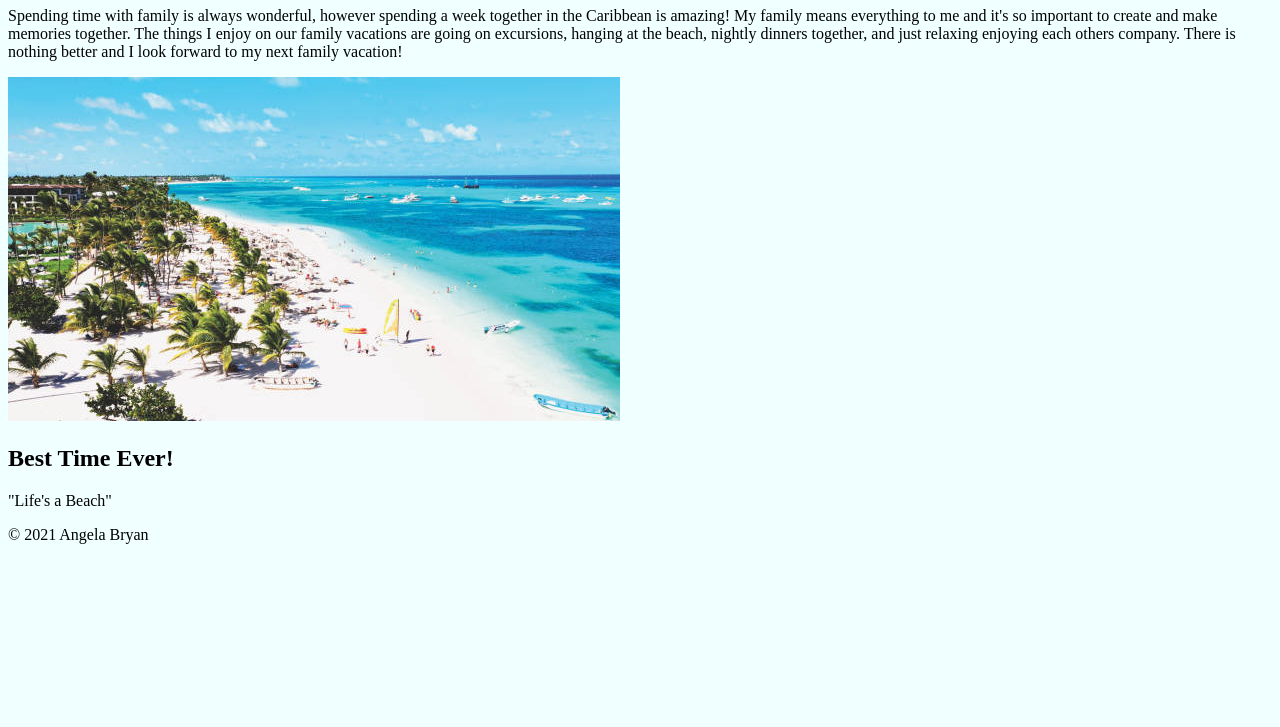
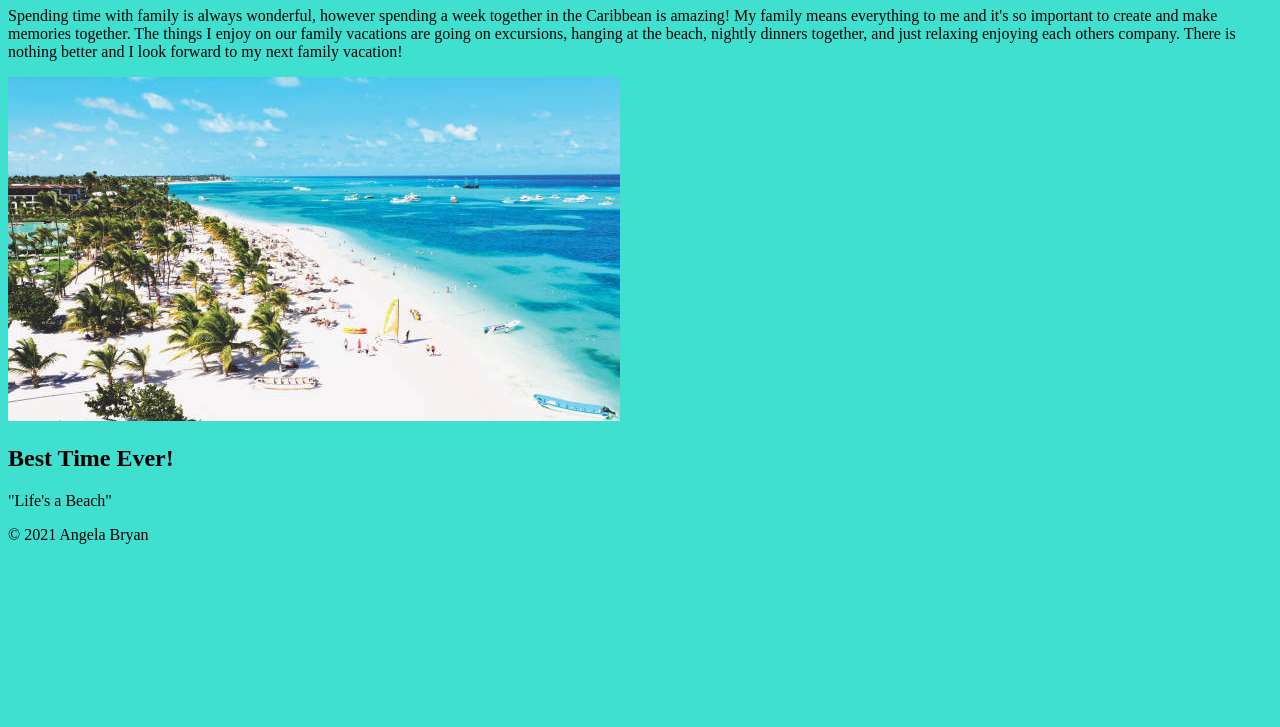
Before and after one commit to angelambryan/assignment-4-html-me-something-angelambryan, a website: page index.html in a window 1280 px wide. Shown: the part 73-800 px from the top of the page. Drawn offline with Linux system fonts and the light colour scheme.

Commit message:
new changes

```diff
--- a/index.html
+++ b/index.html
@@ -2,13 +2,8 @@
 <html>
    <head>
       <title>Our Caribbean Vacation</title>
-   <style>
-      body {
-         background-color: azure;
-    }
-
-   </style>
-   </head>
+      <link rel="stylesheet" href="styles.css">
+ </head>
    <body>
       <header>
 			<h1>Family Vacation 2016 Punta Cana</h1>
```
